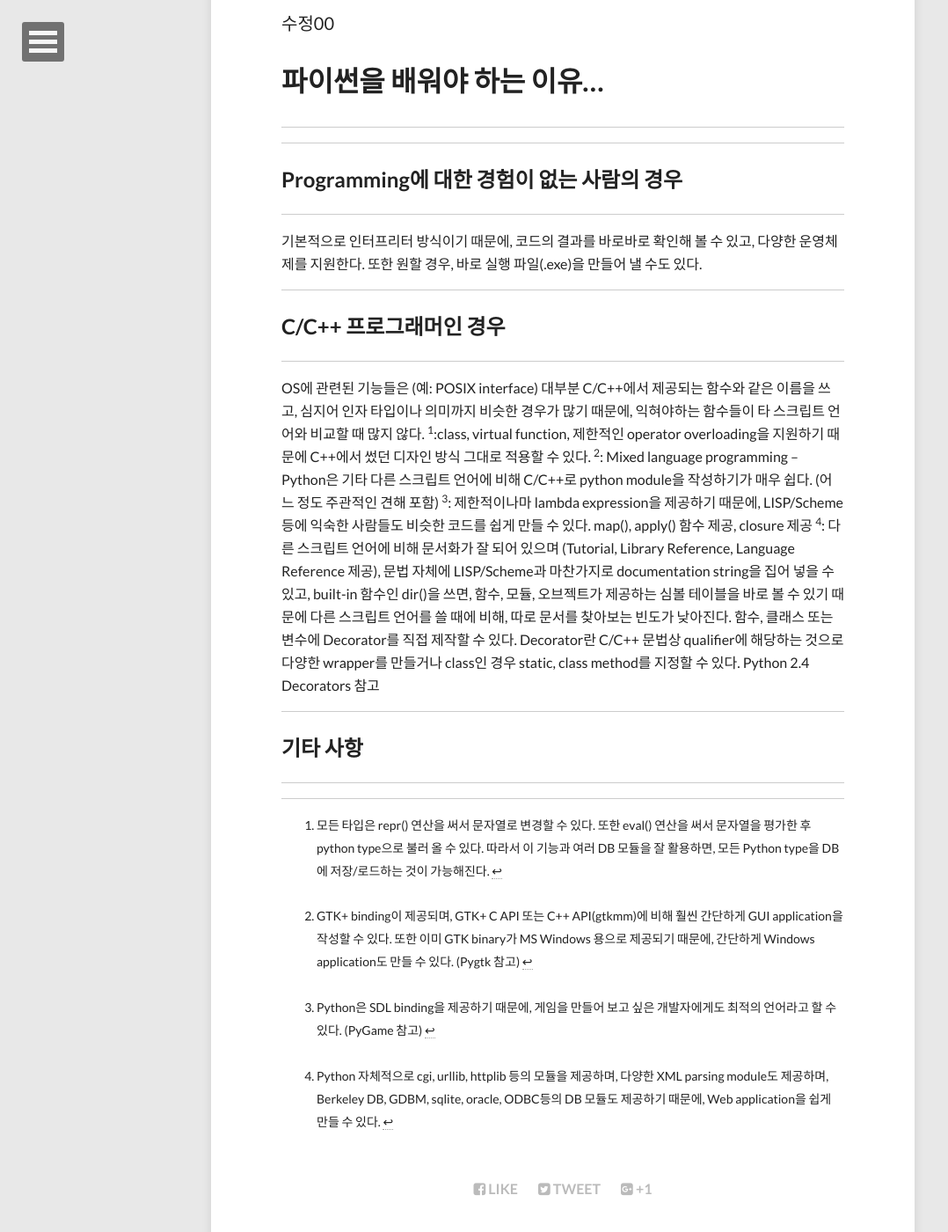
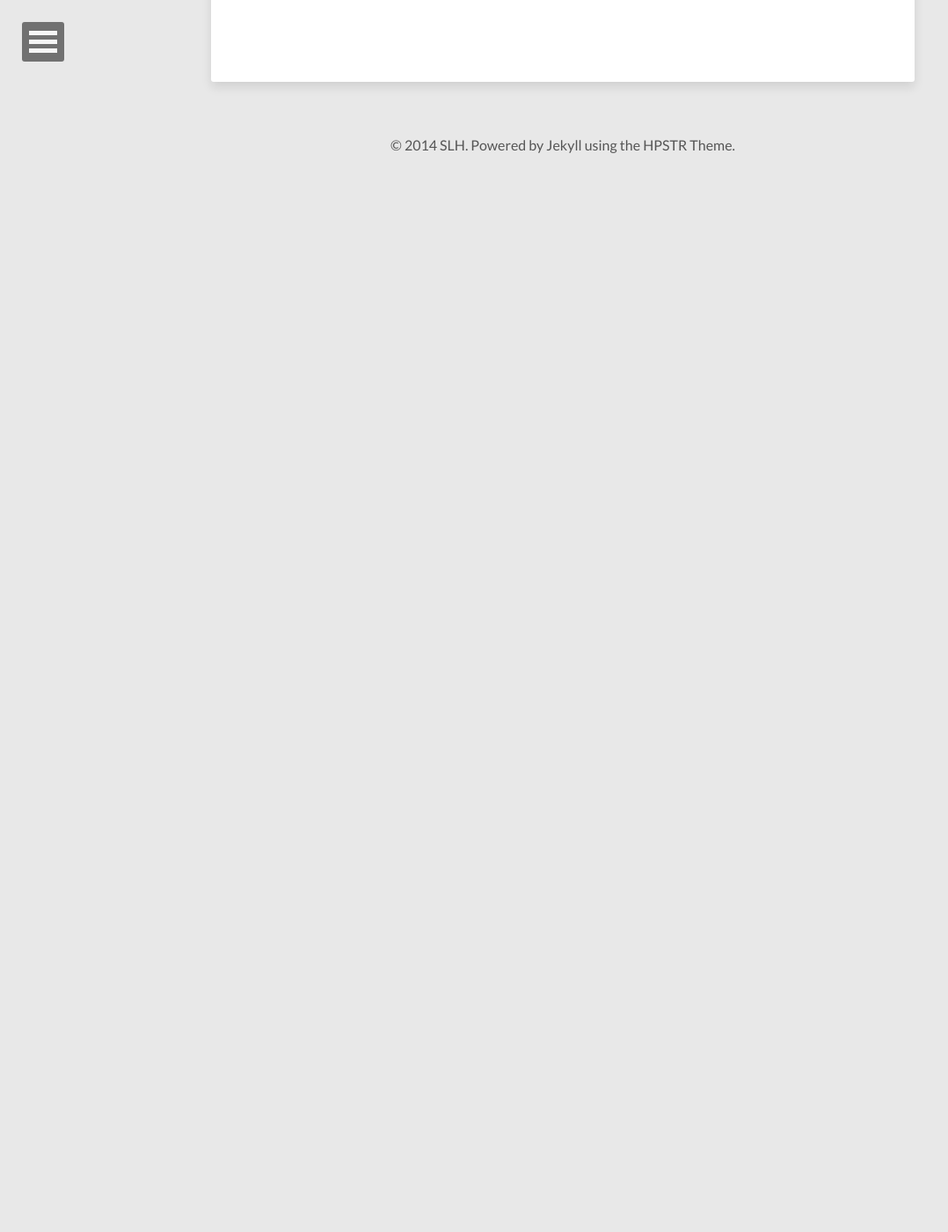
Before and after one commit to geoncheollee/geonblog, a Jekyll site: the page built from index.md, in a window 1280 px wide and 1400 px high, scrolled down 507 px. Shown: the whole window at 88% size, without its empty margins (0-1078 px from the left). Built offline with Jekyll 4.4.1, drawn with Linux system fonts in a browser that asks for light colours; nearby versions of some CDN libraries; after the commit the page ends 900 px from its top, so only the background shows below that; some of the changed text lies outside the part shown.

Commit message:
20141102_hong

```diff
--- a/index.md
+++ b/index.md
@@ -2,58 +2,9 @@
 layout: page
 title: Latest Posts
 description: "Describe this nonsense."
-tags: [Jekyll, theme, install, setup]
+tags: [Jekyll, theme, themes, responsive, blog, modern]
 image:
-  feature: abstract-11.jpg
+  feature: abstract-1.jpg
   credit: dargadgetz
   creditlink: http://www.dargadgetz.com/ios-7-abstract-wallpaper-pack-for-iphone-5-and-ipod-touch-retina/
-share: true
 ---
-
-수정00
-
-# 파이썬을 배워야 하는 이유...
----
----
-
-##Programming에 대한 경험이 없는 사람의 경우
----
-
- [^1]: 복잡한 문법(어느 정도 주관적인 기준으로 바라본 것이긴 하지만)을 필요로 하는 Perl이나 C, C++에 비해 문법이 간단하다. 따라서 배우기 쉽다는 장점이 있다.
-
- [^2]: C와 비교했을 때, 포인터와 같은 배우기 힘든 개념이 없기 때문에, 상대적으로 많은 시간을 프로그램 구조와 디자인 등에 투자할 수 있다.
-
- [^3]: C++과 비교했을때, OOP의 기본적인 사항들은 더욱 빠르게 배울 수 있다.
-기본적으로 인터프리터 방식이기 때문에, 코드의 결과를 바로바로 확인해 볼 수 있고, 다양한 운영체제를 지원한다. 또한 원할 경우, 바로 실행 파일(.exe)을 만들어 낼 수도 있다.
-
- [^4]: 다양한 라이브러리를 지원하기 때문에, 상대적으로 적은 양의 코드만으로도 GUI 프로그램, game, CGI 프로그램등을 빠르게 만들 수 있다.
-
----
-
-##C/C++ 프로그래머인 경우
----
-
-[^1]:C/C++ 그리고 Bourne shell과 유사한 문법을 가지고 있기 때문에, 기타 다른 스크립트 언어에 비해 익히는 속도가 매우 빠르다.
-OS에 관련된 기능들은 (예: POSIX interface) 대부분 C/C++에서 제공되는 함수와 같은 이름을 쓰고, 심지어 인자 타입이나 의미까지 비슷한 경우가 많기 때문에, 익혀야하는 함수들이 타 스크립트 언어와 비교할 때 많지 않다.
-[^2]:class, virtual function, 제한적인 operator overloading을 지원하기 때문에 C++에서 썼던 디자인 방식 그대로 적용할 수 있다.
-[^3]: Mixed language programming -- Python은 기타 다른 스크립트 언어에 비해 C/C++로 python module을 작성하기가 매우 쉽다. (어느 정도 주관적인 견해 포함)
-[^4]: 제한적이나마 lambda expression을 제공하기 때문에, LISP/Scheme 등에 익숙한 사람들도 비슷한 코드를 쉽게 만들 수 있다. map(), apply() 함수 제공, closure 제공
-[^5]: 다른 스크립트 언어에 비해 문서화가 잘 되어 있으며 (Tutorial, Library Reference, Language Reference 제공), 문법 자체에 LISP/Scheme과 마찬가지로 documentation string을 집어 넣을 수 있고, built-in 함수인 dir()을 쓰면, 함수, 모듈, 오브젝트가 제공하는 심볼 테이블을 바로 볼 수 있기 때문에 다른 스크립트 언어를 쓸 때에 비해, 따로 문서를 찾아보는 빈도가 낮아진다.
-함수, 클래스 또는 변수에 Decorator를 직접 제작할 수 있다. Decorator란 C/C++ 문법상 qualifier에 해당하는 것으로 다양한 wrapper를 만들거나 class인 경우 static, class method를 지정할 수 있다. Python 2.4 Decorators 참고
-
----
-
-##기타 사항
----
-
-[^1]: Dictionary (Postscript의 dictionary나 다른 언어의 associative array에 해당) 타입이 제공된다. 또한 immutable list에 가까운 tuple 타입이 제공되며, 서로 대입이 가능하기 때문에, 한 줄의 코드로 변수 값을 치환할 수도 있다.
-[^2]: 모든 타입은 repr() 연산을 써서 문자열로 변경할 수 있다. 또한 eval() 연산을 써서 문자열을 평가한 후 python type으로 불러 올 수 있다. 따라서 이 기능과 여러 DB 모듈을 잘 활용하면, 모든 Python type을 DB에 저장/로드하는 것이 가능해진다.
-[^3]: GTK+ binding이 제공되며, GTK+ C API 또는 C++ API(gtkmm)에 비해 훨씬 간단하게 GUI application을 작성할 수 있다. 또한 이미 GTK binary가 MS Windows 용으로 제공되기 때문에, 간단하게 Windows application도 만들 수 있다. (Pygtk 참고)
-[^4]: Python은 SDL binding을 제공하기 때문에, 게임을 만들어 보고 싶은 개발자에게도 최적의 언어라고 할 수 있다. (PyGame 참고)
-[^5]: Python 자체적으로 cgi, urllib, httplib 등의 모듈을 제공하며, 다양한 XML parsing module도 제공하며, Berkeley DB, GDBM, sqlite, oracle, ODBC등의 DB 모듈도 제공하기 때문에, Web application을 쉽게 만들 수 있다.
-[^6]: zlib, bz2, gzip, zipfie, tarfile등의 모듈을 자체적으로 제공하기 때문에 압축 파일 관련 처리가 매우 쉽다.
-[^7]: 다양한 os 기능과 함께 curses 모듈도 제공, terminal에서 실행되는 installer나 administrative tool을 만들기가 편리하다.
-[^8]: Built-in source debugger인 pdb를 제공한다.
-[^9]: 실제 개발할 때 Emacs(Pymacs, python-mode package 활용)에서 완벽하게 interpreter를 지원하며, 다양한 형태의 (buffer, region)등을 python 실행 결과를 확인할 수도 있다. 또한 Emacs 내부에서 디버거를 실행할 수 있으며(M-x pdb), Web browser w3m package를 쓰면 따로 도움말을 보기 위해 browser를 띄울 필요도 없기 때문에 매우 편리하다! (python-mode, w3m, emacs-w3m 참고)
-
----
```
